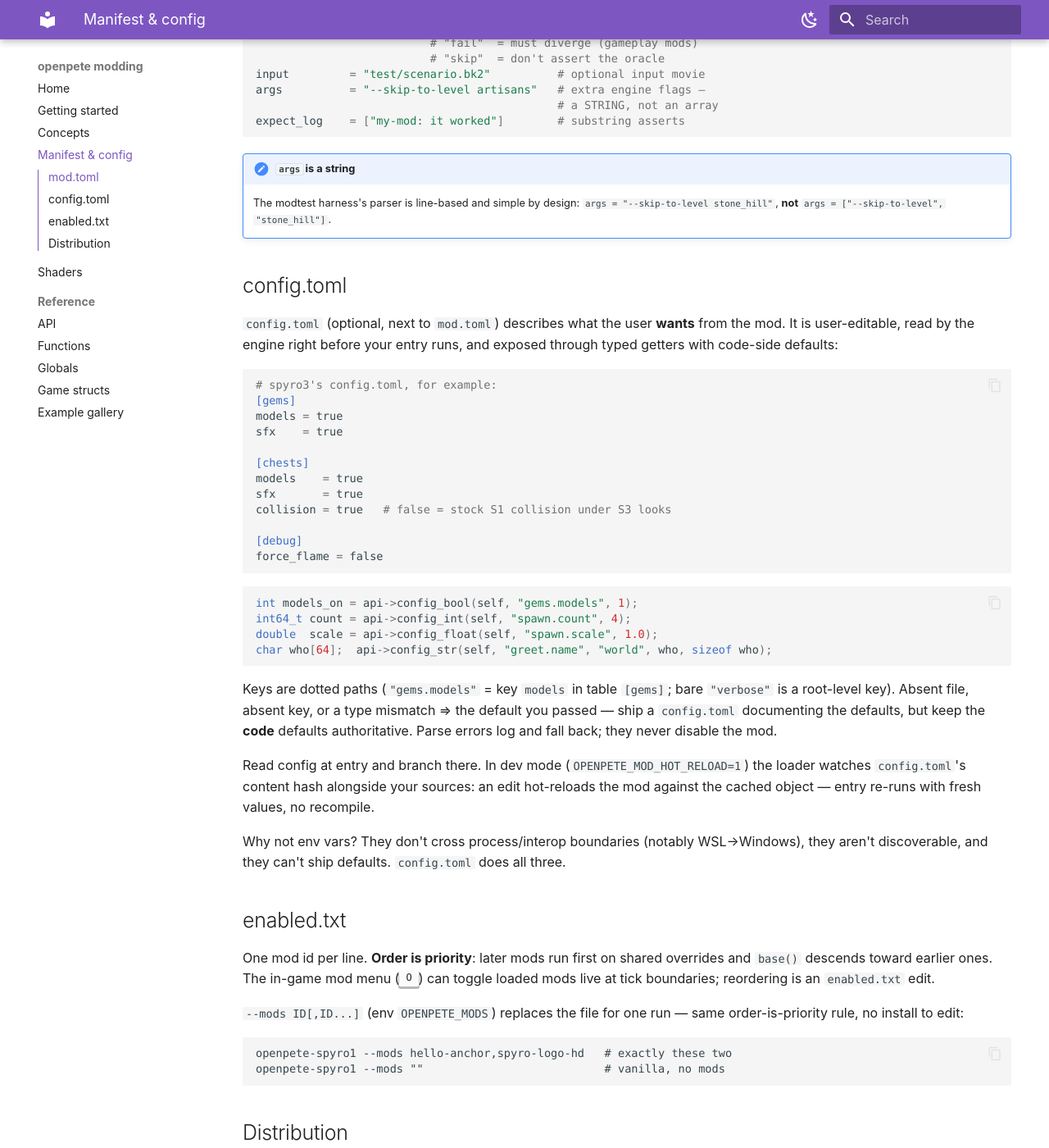
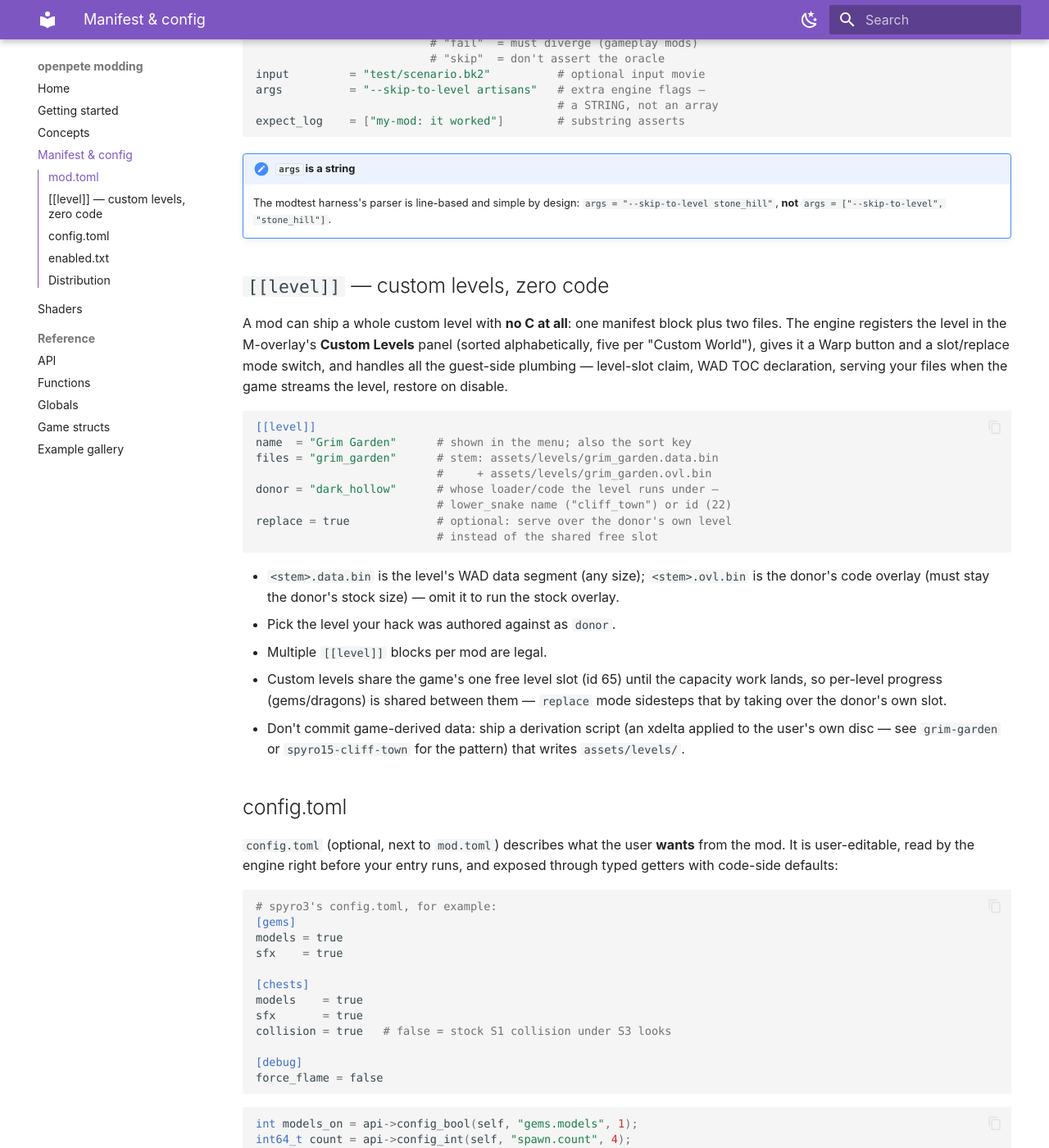
Before and after one commit to 907470/openpete, an MkDocs documentation site: the page built from docs/modding/pages/manifest.md, in a window 1280 px wide and 1400 px high, scrolled down 773 px. Shown: the whole window at 82% size. Built offline with MkDocs 1.6.1 and Material for MkDocs 9.7.7, drawn with Linux system fonts in a browser that asks for light colours.

Commit message:
mods: spyro15-cliff-town — Spyro 1.5's Cliff Town rework as a declarative level mod
Second [[level]] consumer, zero engine changes for the level itself:
one manifest block + the hack's xdelta + a derive script that extracts
the two WAD segments from the user's own disc (assets gitignored).
Slot-65 and replace-22 modes both verified.

Also: --skip-to-level now refuses targets whose guest WAD TOC entry is
empty (cold free slot) instead of segfaulting, and the mod-author
manifest guide gains the missing [[level]] authoring section.

````diff
--- a/docs/modding/pages/manifest.md
+++ b/docs/modding/pages/manifest.md
@@ -46,6 +46,39 @@ expect_log    = ["my-mod: it worked"]        # substring asserts
     The modtest harness's parser is line-based and simple by design:
     `args = "--skip-to-level stone_hill"`, **not**
     `args = ["--skip-to-level", "stone_hill"]`.
+
+## `[[level]]` — custom levels, zero code
+
+A mod can ship a whole custom level with **no C at all**: one manifest
+block plus two files. The engine registers the level in the M-overlay's
+**Custom Levels** panel (sorted alphabetically, five per "Custom World"),
+gives it a Warp button and a slot/replace mode switch, and handles all
+the guest-side plumbing — level-slot claim, WAD TOC declaration, serving
+your files when the game streams the level, restore on disable.
+
+``` toml
+[[level]]
+name  = "Grim Garden"      # shown in the menu; also the sort key
+files = "grim_garden"      # stem: assets/levels/grim_garden.data.bin
+                           #     + assets/levels/grim_garden.ovl.bin
+donor = "dark_hollow"      # whose loader/code the level runs under —
+                           # lower_snake name ("cliff_town") or id (22)
+replace = true             # optional: serve over the donor's own level
+                           # instead of the shared free slot
+```
+
+- `<stem>.data.bin` is the level's WAD data segment (any size);
+  `<stem>.ovl.bin` is the donor's code overlay (must stay the donor's
+  stock size) — omit it to run the stock overlay.
+- Pick the level your hack was authored against as `donor`.
+- Multiple `[[level]]` blocks per mod are legal.
+- Custom levels share the game's one free level slot (id 65) until the
+  capacity work lands, so per-level progress (gems/dragons) is shared
+  between them — `replace` mode sidesteps that by taking over the
+  donor's own slot.
+- Don't commit game-derived data: ship a derivation script (an xdelta
+  applied to the user's own disc — see `grim-garden` or
+  `spyro15-cliff-town` for the pattern) that writes `assets/levels/`.
 
 ## config.toml
 
````
Also changed, not shown: 2 other files.
